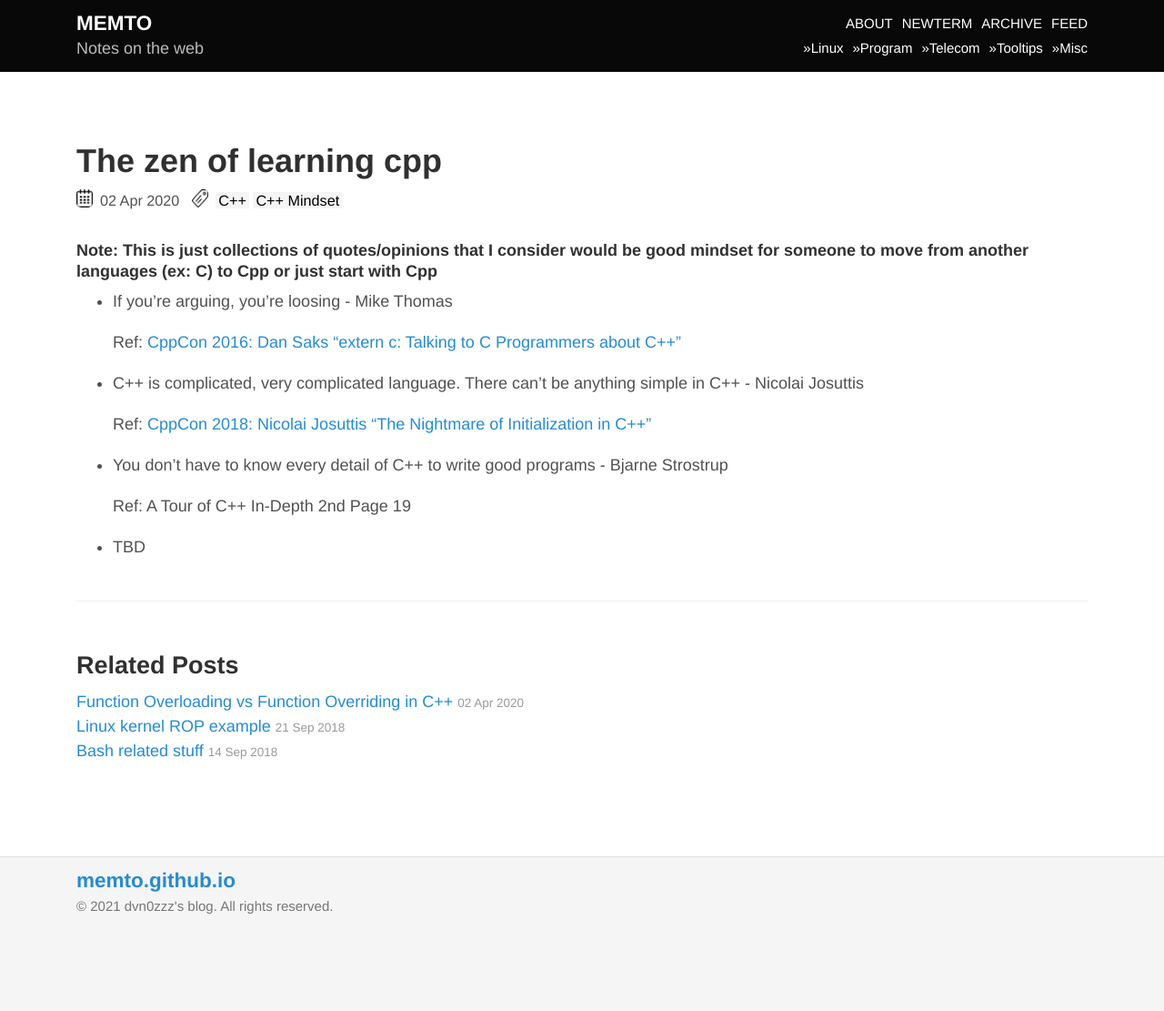
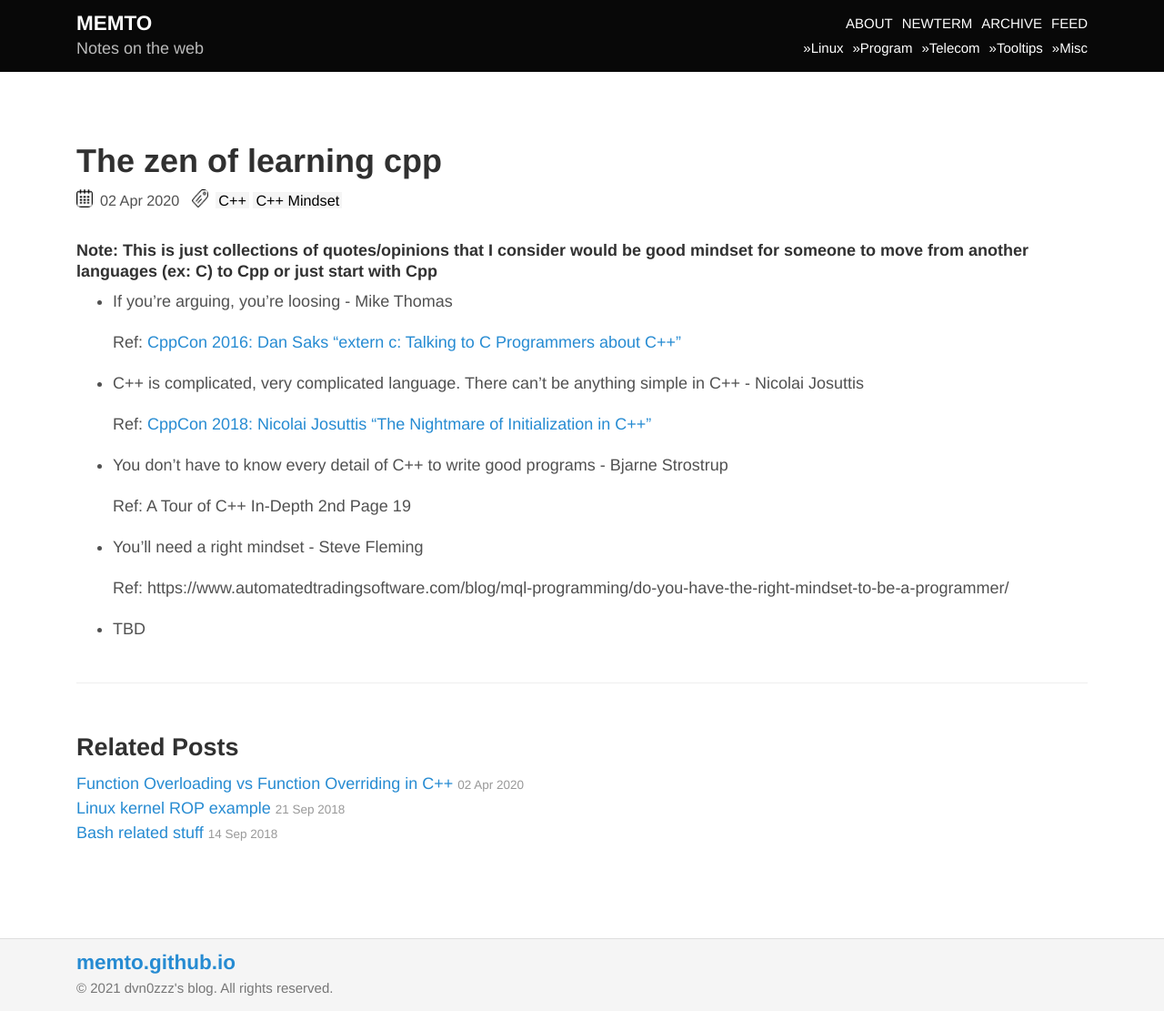
Before and after one commit to memto/memto.github.io, a Jekyll site: the page built from _posts/2020-04-02-the-zen-of-cpp.md, in a window 1280 px wide. Shown: the whole page at 91% size. Built offline with Jekyll 4.4.1, drawn with Linux system fonts in a browser that asks for light colours; nearby versions of some CDN libraries; comment, search, counter and statistics services are not loaded; before the commit the page ends 1021 px from its top, so only the background shows below that.

Commit message:
Update 2020-04-02-the-zen-of-cpp.md

```diff
--- a/_posts/2020-04-02-the-zen-of-cpp.md
+++ b/_posts/2020-04-02-the-zen-of-cpp.md
@@ -26,4 +26,8 @@ tags:
 
 	Ref: A Tour of C++ In-Depth 2nd Page 19
 
+- You'll need a right mindset - Steve Fleming
+
+	Ref: https://www.automatedtradingsoftware.com/blog/mql-programming/do-you-have-the-right-mindset-to-be-a-programmer/
+
 - TBD
```
